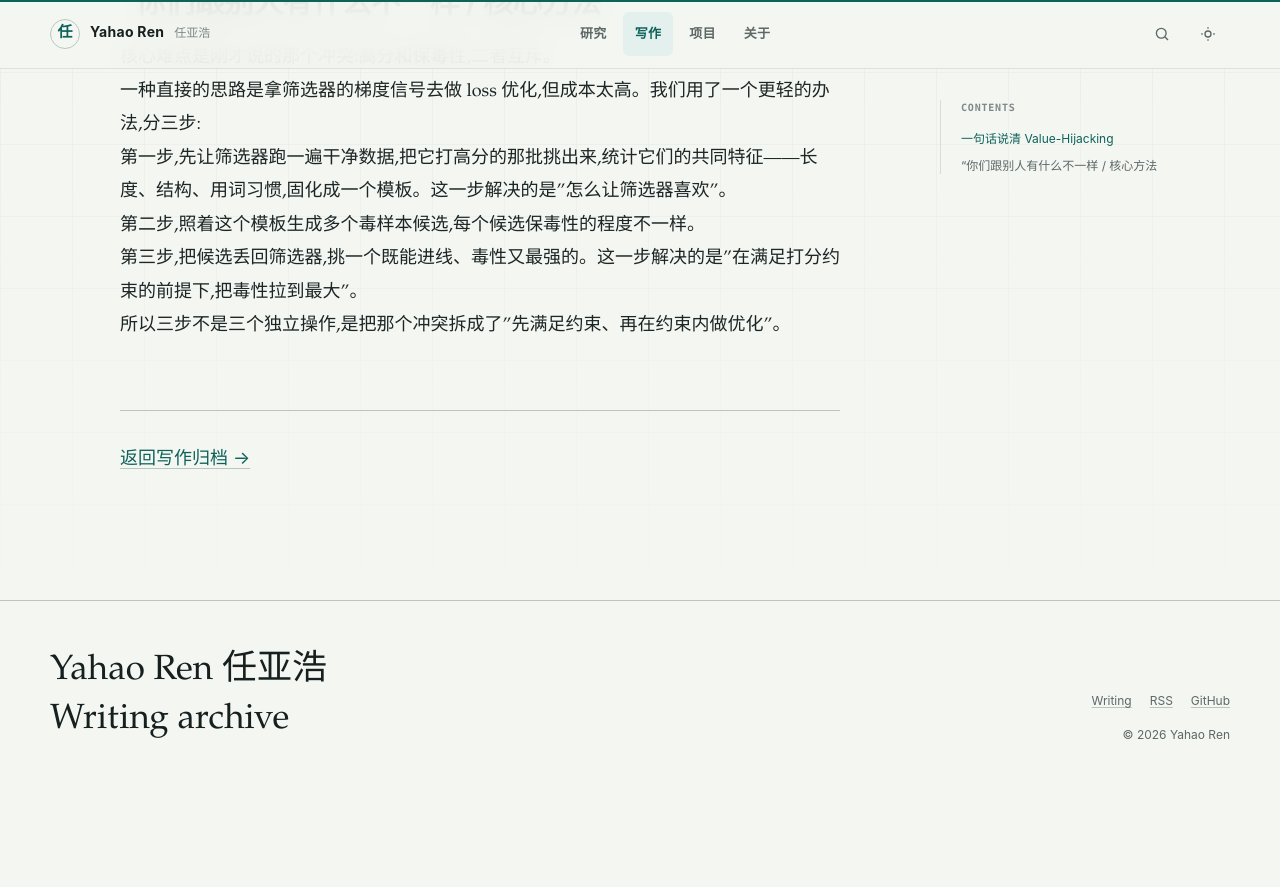
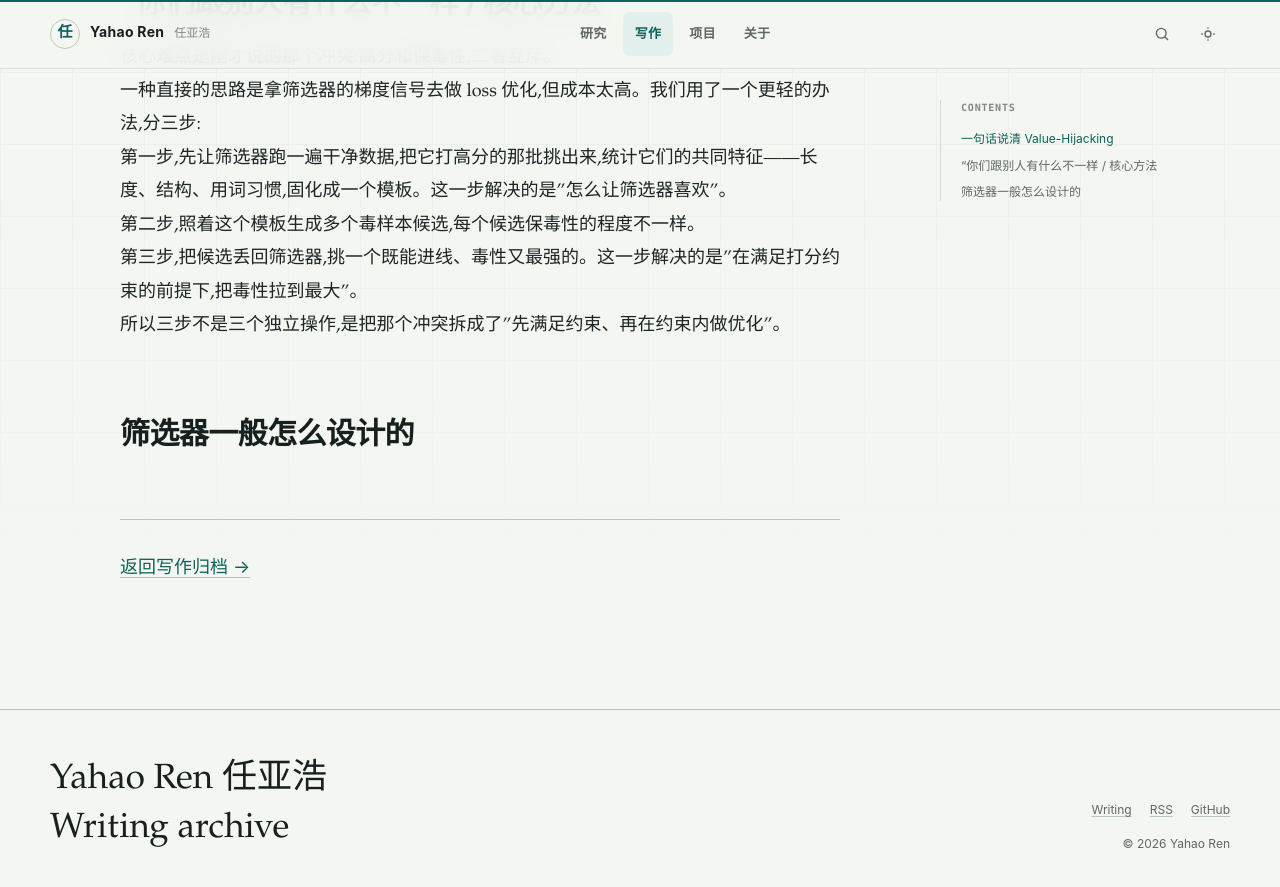
Before and after one commit to YahaoRen/yahaoren.github.io, a Jekyll site: the page built from _notes/面试Q&A（fcw）.md, in a window 1280 px wide and 900 px high, scrolled down 992 px. Shown: the top 887 px of the window. Built offline with Jekyll 4.4.1, drawn with Linux system fonts in a browser that asks for light colours; before the commit the page ends 1783 px from its top, so only the background shows below that.

Commit message:
vault backup: 2026-08-17 15:27:21

```diff
--- a/_notes/面试Q&A（fcw）.md
+++ b/_notes/面试Q&A（fcw）.md
@@ -21,3 +21,4 @@ published: true
 第二步,照着这个模板生成多个毒样本候选,每个候选保毒性的程度不一样。
 第三步,把候选丢回筛选器,挑一个既能进线、毒性又最强的。这一步解决的是"在满足打分约束的前提下,把毒性拉到最大"。
 所以三步不是三个独立操作,是把那个冲突拆成了"先满足约束、再在约束内做优化"。
+## 筛选器一般怎么设计的
```
